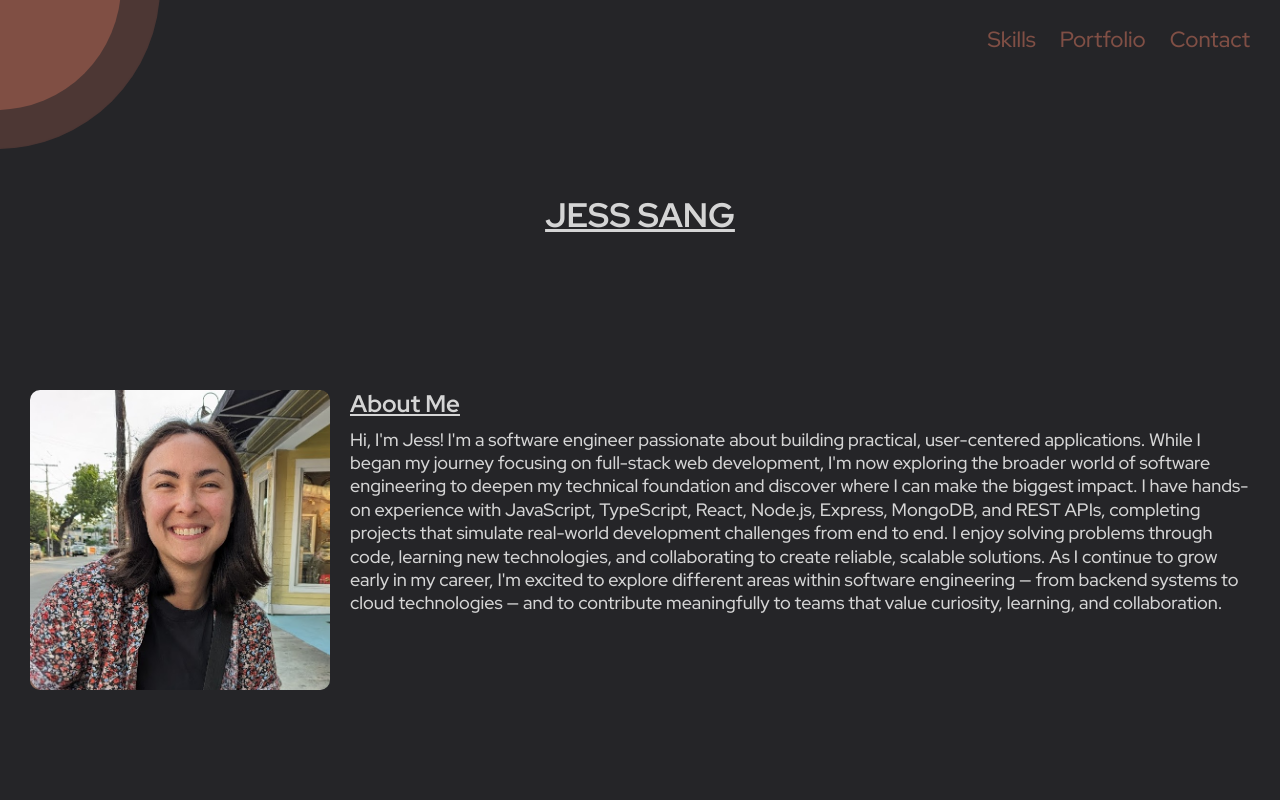
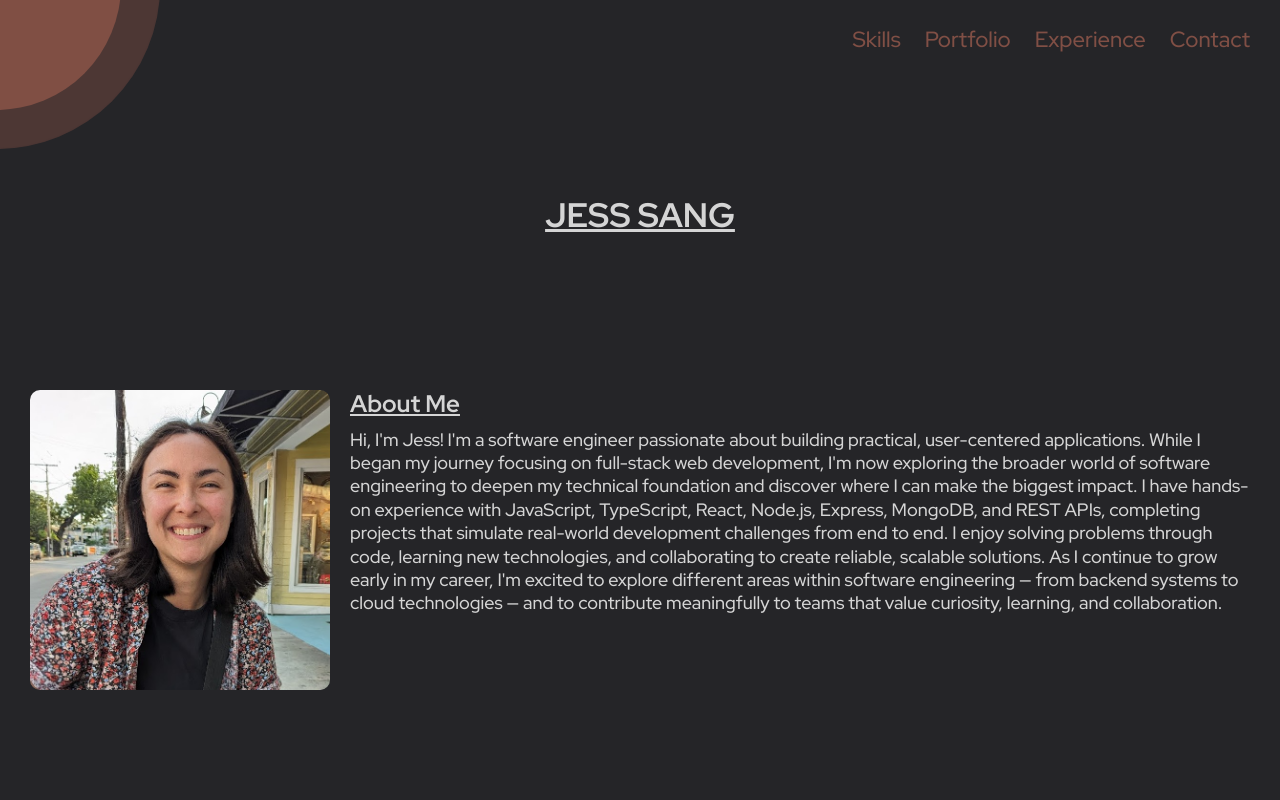
Before and after one commit to jessmsang/jess-sang_portfolio, a React (Vite) app: page / in a window 1280 px wide. Shown: the top 800 px of the page. Built offline with nearby package versions, Linux system fonts and the light colour scheme.

Commit message:
add experience nav button

```diff
--- a/src/components/Nav/Nav.jsx
+++ b/src/components/Nav/Nav.jsx
@@ -15,6 +15,11 @@ export default function Nav() {
           </a>
         </li>
         <li className="nav__btns-list-item">
+          <a href="#experience-section" className="nav__btn">
+            Experience
+          </a>
+        </li>
+        <li className="nav__btns-list-item">
           <a href="#contact-section" className="nav__btn">
             Contact
           </a>
```
